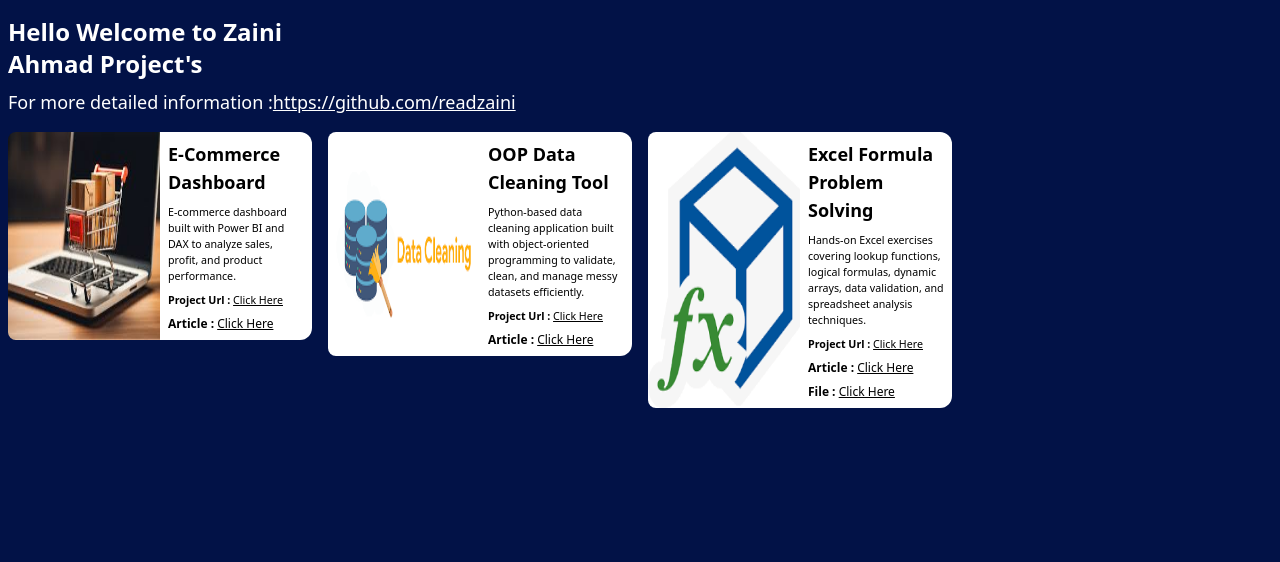
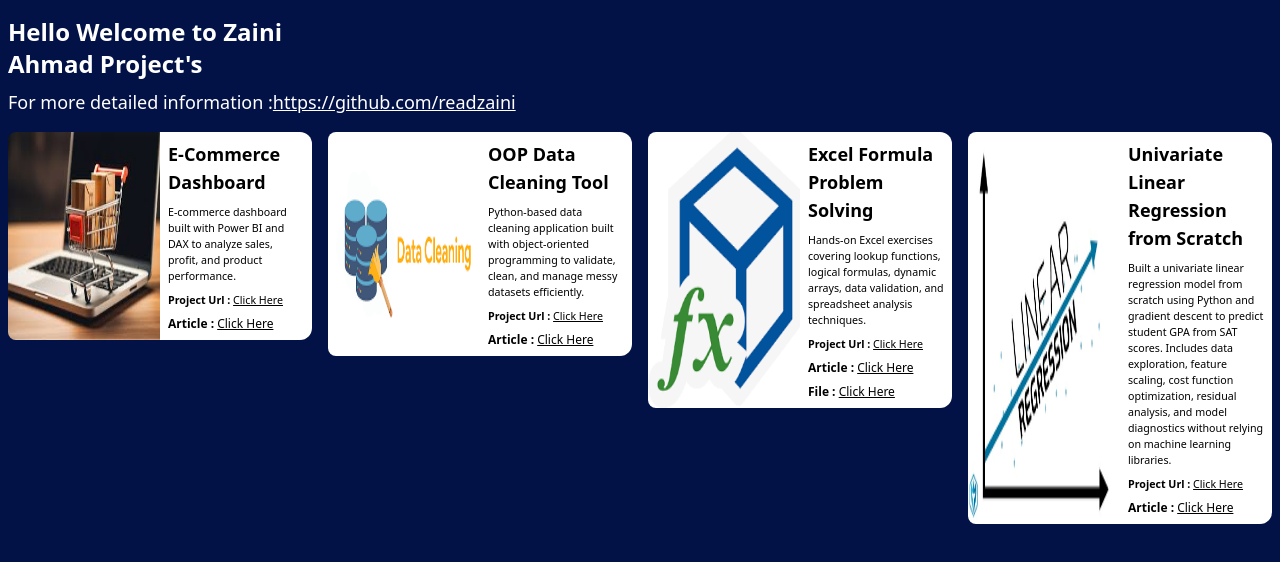
Before and after one commit to readzaini/web-portofolio, a React (Vite) app: page / in a window 1280 px wide. Shown: the top 562 px of the page. Built offline with nearby package versions, Linux system fonts and the light colour scheme.

Commit message:
add new item liner regression

```diff
--- a/src/data/content.js
+++ b/src/data/content.js
@@ -23,6 +23,14 @@ const contents = [
     project_url:'https://github.com/readzaini/Excersise-Excel/tree/main/Worksheet%20Formula',
     article:'https://github.com/readzaini/Excersise-Excel/blob/main/Worksheet%20Formula/README.md',
     file:'https://github.com/readzaini/Excersise-Excel/blob/main/Worksheet%20Formula/woorksheet_formula_exercise.xlsx'
+  },
+     {
+    id:4,
+    url:'/images/lr.png',
+    title: 'Univariate Linear Regression from Scratch',
+    description: 'Built a univariate linear regression model from scratch using Python and gradient descent to predict student GPA from SAT scores. Includes data exploration, feature scaling, cost function optimization, residual analysis, and model diagnostics without relying on machine learning libraries.',
+    project_url:'https://github.com/readzaini/linear-regression-univariate-project',
+    article:'https://github.com/readzaini/linear-regression-univariate-project/blob/main/Linear_regression.ipynb',
   }
 ]
 
```
Also changed, not shown: public/images/lr.png (added).
